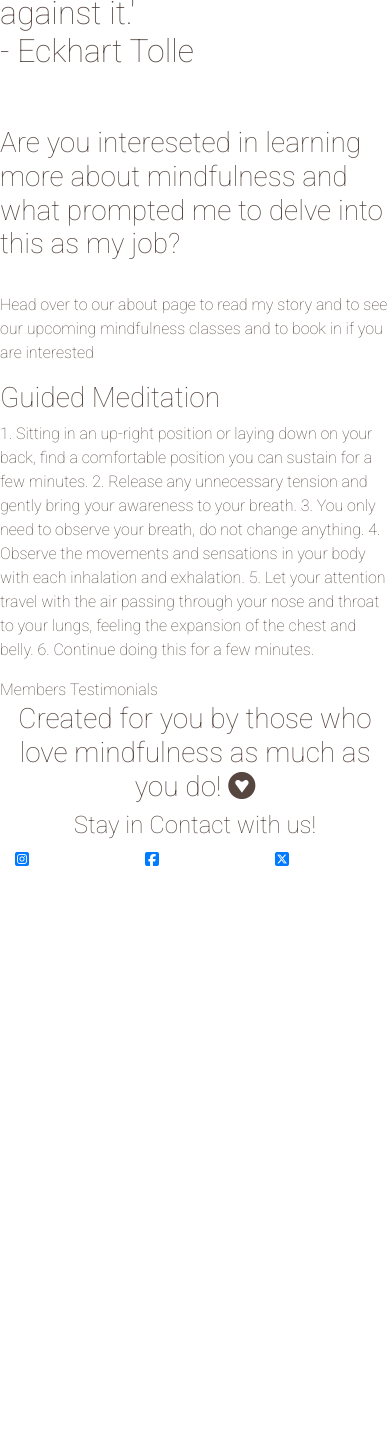
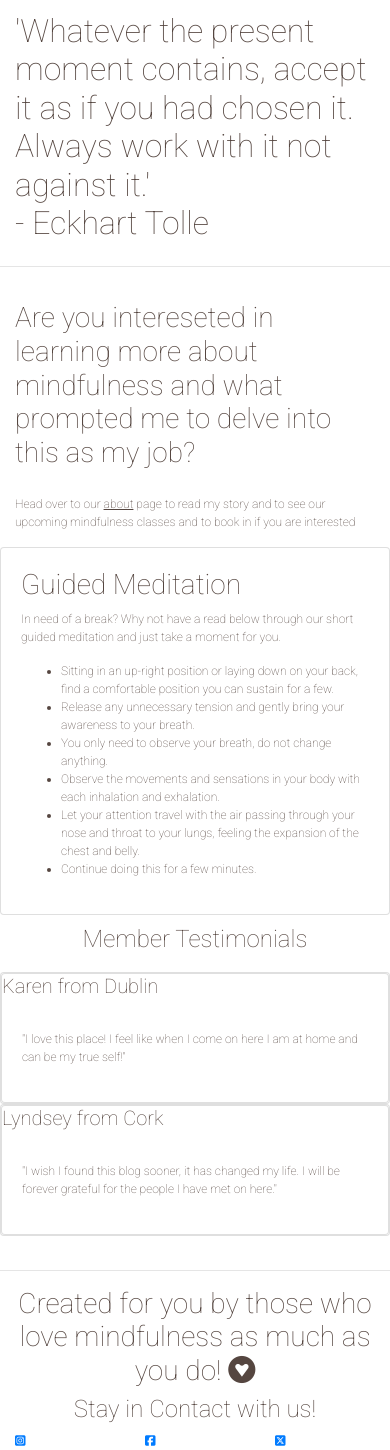
Before and after one commit to aimeeallen94/time-to-pause, a Django app: page / in a window 390 px wide. Shown: the part 443-1893 px from the top of the page. Before the commit the page ends 1309 px from the top, so only its background shows below. Run offline with Django 3.2, Linux system fonts and the light colour scheme; parts of the project's set-up code (start-up, migrations or seed data) failed here and were passed over; some libraries are stand-ins or nearby versions.

Commit message:
write readme and adding css styling and bootstrap to home page

```diff
--- a/static/css/style.css
+++ b/static/css/style.css
@@ -5,14 +5,6 @@ body {
     color: #554640;
 }
 
-img {
-    position: relative;
-    overflow: hidden;
-    display: block;
-    margin-left: auto;
-    margin-right: auto;
-    width: 50%;
-}
 
 .card-img-top {
     width: 40%;
@@ -25,11 +17,28 @@ img {
     text-align: center;
 }
 
-.nav-link {
+.nav-link, .nav-link:hover {
     text-decoration: none;
+    color: inherit;
+}
+
+.about-link, .about-link:hover {
+    text-decoration: underline;
     color: inherit;
 }
 
 .footer-text {
     text-align: center;
 }
+
+.testimonials-header {
+    text-align: center;
+    padding: 10px;
+}
+
+@media (max-width: 768px) {
+    body {
+        font-size: 75%;
+    }
+
+}
--- a/templates/base.html
+++ b/templates/base.html
@@ -18,7 +18,7 @@
     <title>Time to Pause Blog</title>
 </head>
 <body>
-    <h1 class="homepage-heading">Time to Pause Blog</h1>
+    <h1 class="homepage-heading"><a class="nav-link" href="{% url 'home' %}">Time to Pause Blog</a></h1>
     <ul class="nav nav-tabs justify-content-end">
         <li class="nav-item">
            <a class="nav-link" href="{% url 'home' %}">Home</a></li>
--- a/timetopause/templates/timetopause/home.html
+++ b/timetopause/templates/timetopause/home.html
@@ -4,34 +4,71 @@
         <div class="container">
             <img src="https://images.pexels.com/photos/262713/pexels-photo-262713.jpeg" class="img-fluid" alt="Responsive image">
         </div>
-        <section>
+        <hr>
+        <div class="container">
+            <div class="row">
+                <div class="col-md-8 offset-md-2">
                     <h2>'Whatever the present moment contains, accept it as if you had chosen it.
                         Always work with it not against it.'
                     <br>
                     - Eckhart Tolle</h2>
-        </section>
+                    </div>
+                </div>
+            </div>
+        </div>
+        <hr>
         <br>
-        <br>
-        <section>
+        <div class="container">
+            <div class="row">
+                <div class="col-md-10 offset-md-1">
                     <h3>Are you intereseted in learning more about mindfulness and what prompted me to delve into this as my job?</h3>
                     <br>
-            <p>Head over to our about page to read my story and to see our upcoming mindfulness classes and to book in if you are
+                    <p>Head over to our <a href="{% url 'about' %}" class="about-link">about</a> page to read my story and to see our upcoming mindfulness classes and to book in if you are
                     interested</p>
-        </section>
-        <section>
+                </div>
+            </div>
+        </div>
+        <div class="card">
+            <div class="card-body">
                 <h3>Guided Meditation</h3>
-                <p>1. Sitting in an up-right position or laying down on your back, find a comfortable position you can
-                    sustain for a few minutes.
-2. Release any unnecessary tension and gently bring your awareness to your breath.
-3. You only need to observe your breath, do not change anything.
-4. Observe the movements and sensations in your body with each inhalation and exhalation.
-5. Let your attention travel with the air passing through your nose and throat to your lungs, feeling the
-expansion of the chest and belly.
-6. Continue doing this for a few minutes.</p>
-        </section>
-        <section>
-            Members Testimonials
-        </section>
+                <p>In need of a break? Why not have a read below through our short guided meditation and just take a moment
+                    for you.
+                </p>
+                <ul><li> Sitting in an up-right position or laying down on your back, find a comfortable position you can
+                    sustain for a few. </li>
+                    <li> Release any unnecessary tension and gently bring your awareness to your breath. </li>
+                    <li> You only need to observe your breath, do not change anything. </li>
+                    <li> Observe the movements and sensations in your body with each inhalation and exhalation. </li>
+                    <li> Let your attention travel with the air passing through your nose and throat to your lungs, feeling the
+                    expansion of the chest and belly. </li>
+                    <li> Continue doing this for a few minutes.</li></ul>
+            </div>
+        </div>
+        <h4 class="testimonials-header">Member Testimonials</h4>
+        <div class="row">
+            <div class="col-sm-6">
+                <div class="card">
+                    <div class="card body">
+                        <h5 class="card-title">Karen from Dublin</h5>
+                            <p class="card-body">"I love this place! I feel like when I come on here I am at home and
+                            can be my true self!"
+                        </p>
+                    </div>
+                </div>
+            </div>
+            <div class="col-sm-6">
+                <div class="card">
+                    <div class="card body">
+                        <h5 class="card-title">Lyndsey from Cork</h5>
+                        <p class="card-body">"I wish I found this blog sooner, it has changed my life. I will be forever
+                            grateful for the people I have met on here."
+                        </p>
+                    </div>
+                </div>
+            </div>
+        </div>
+        <br>
+        <hr>
     </main>
 
 {% endblock %}
--- a/timetopause/templates/timetopause/post_detail.html
+++ b/timetopause/templates/timetopause/post_detail.html
@@ -13,7 +13,11 @@
                 <p class="post-subtitle">{{ post.author }} | {{ post.created_on }}</p>
             </div>
             <div class="d-none d-md-block col-md-6 masthead-image">
-                <img src="{% static 'images/default-blog-post.jpg' %}" class="scale img-responsive" alt="placeholder">
+                {% if "placeholder" in post.featured_image.url  %}
+                <img src="https://images.pexels.com/photos/355209/pexels-photo-355209.jpeg" alt="" class="card-img-top">
+                {% else %}
+                <img src="{{ post.featured_image.url }}" alt="" class="scale img-responsive">
+                {% endif %}
             </div>
         </div>
     </div>
--- a/timetopause/templates/timetopause/post_list.html
+++ b/timetopause/templates/timetopause/post_list.html
@@ -14,7 +14,7 @@
                                 {% if "placeholder" in post.featured_image.url  %}
                                 <img src="https://images.pexels.com/photos/355209/pexels-photo-355209.jpeg" alt="" class="card-img-top">
                                 {% else %}
-                                <img src="{{ post.featured_image.url }}" alt="" class="img-responsive">
+                                <img src="{{ post.featured_image.url }}" alt="" class="scale img-responsive">
                                 {% endif %}
                                 <a href="{% url 'post_detail' post.slug %}" class="post-link">
                                     <h5 class="card-title">{{ post.title }}</h5></a>
```
Also changed, not shown: README.md, static/images/signed-in.png (added), static/images/visitor.png (added). Lines whose indentation alone changed are shown as unchanged.
